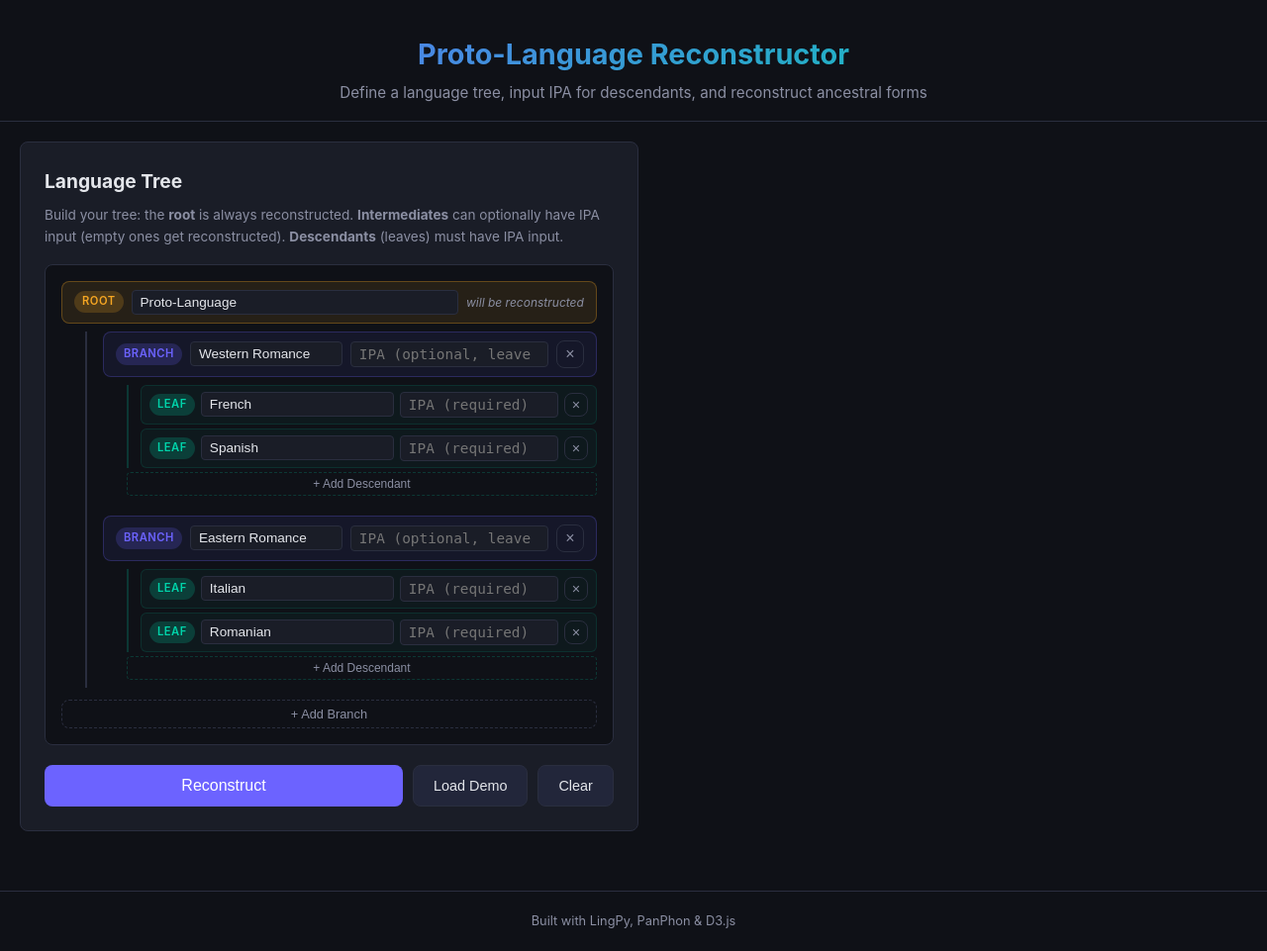
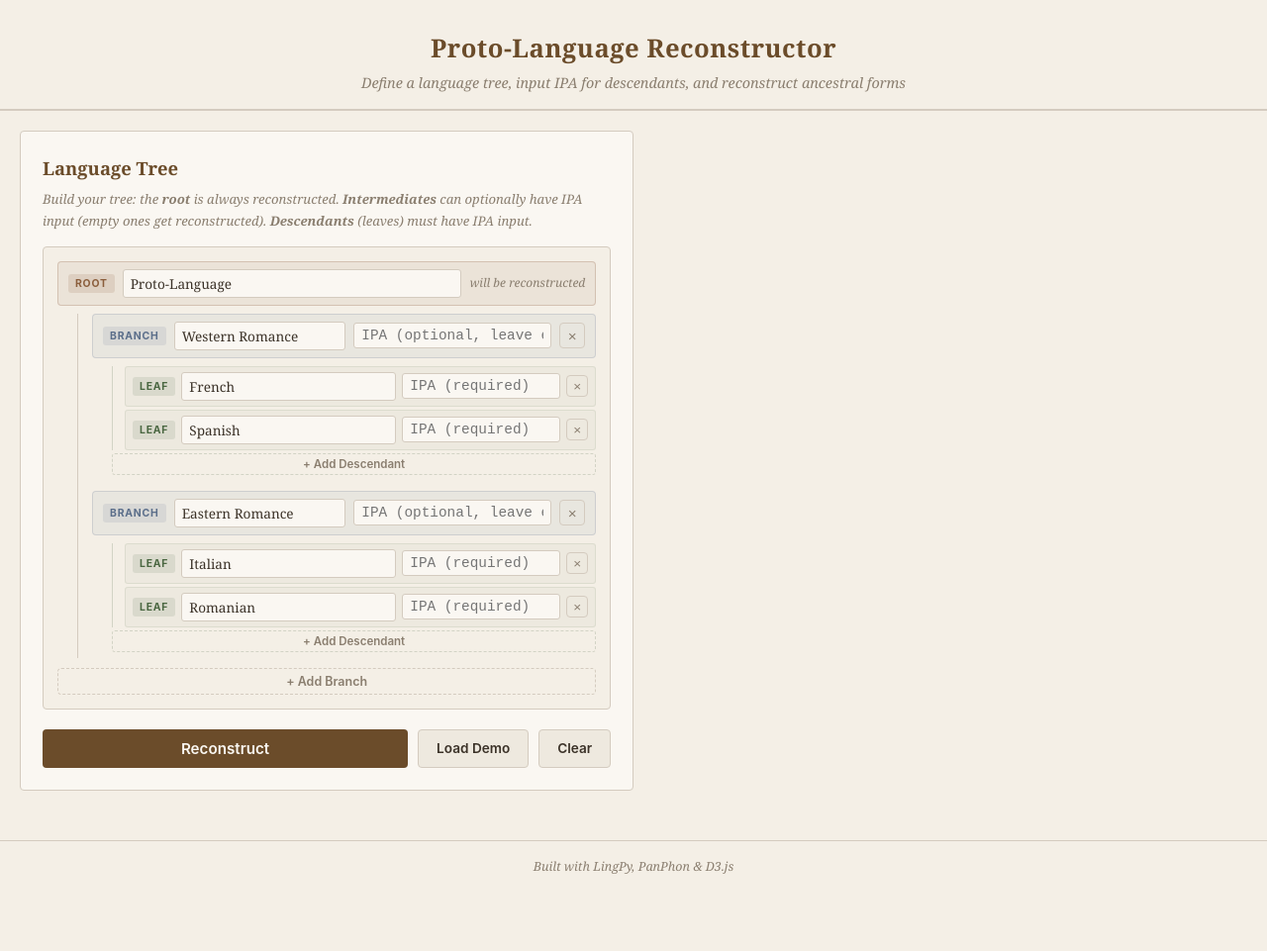
Before and after one commit to LabGuy94/IPABrew, a Flask app: page / in a window 1280 px wide. Shown: the whole page at 99% size. After the commit the page ends 883 px from the top, so only its background shows below. Run offline with Flask 3, Linux system fonts and the light colour scheme.

Commit message:
Restyle to rustic academic aesthetic with warm parchment tones
- Swap dark neon theme for warm parchment/cream background
- Use Georgia serif for headings, Courier for IPA
- Earthy palette: brown root, slate blue intermediates, forest green leaves
- Muted borders, no glowing effects or gradients on text
- Warm-toned similarity matrix heatmap

```diff
--- a/backend/app/static/css/style.css
+++ b/backend/app/static/css/style.css
@@ -1,18 +1,22 @@
 :root {
-    --bg: #0f1117;
-    --surface: #1a1d27;
-    --surface-hover: #22263a;
-    --border: #2a2e3f;
-    --text: #e4e6eb;
-    --text-muted: #8b8fa3;
-    --primary: #6c63ff;
-    --primary-hover: #5a52d5;
-    --accent: #00d4aa;
-    --accent-dim: rgba(0, 212, 170, 0.15);
-    --warning: #f5a623;
-    --error: #ff4757;
-    --radius: 8px;
-    --font-mono: 'JetBrains Mono', 'Fira Code', 'Cascadia Code', monospace;
+    --bg: #f4efe6;
+    --surface: #faf7f2;
+    --surface-hover: #eee9df;
+    --border: #d4cbbf;
+    --border-light: #e2dbd0;
+    --text: #3b3228;
+    --text-muted: #8a7e6f;
+    --primary: #6b4c2a;
+    --primary-hover: #573d20;
+    --accent: #4a6741;
+    --accent-dim: rgba(74, 103, 65, 0.1);
+    --root-color: #8b5e3c;
+    --inter-color: #5b6e8a;
+    --leaf-color: #4a6741;
+    --error: #9e3030;
+    --radius: 4px;
+    --font-mono: 'Courier New', 'Courier', monospace;
+    --font-serif: 'Georgia', 'Palatino Linotype', 'Times New Roman', serif;
 }
 
 * {
@@ -22,36 +26,36 @@
 }
 
 body {
-    font-family: 'Inter', -apple-system, BlinkMacSystemFont, 'Segoe UI', sans-serif;
+    font-family: var(--font-serif);
     background: var(--bg);
     color: var(--text);
-    line-height: 1.6;
+    line-height: 1.65;
     min-height: 100vh;
 }
 
 header {
     text-align: center;
-    padding: 32px 20px 16px;
-    border-bottom: 1px solid var(--border);
+    padding: 28px 20px 14px;
+    border-bottom: 2px solid var(--border);
 }
 
 header h1 {
-    font-size: 1.8rem;
+    font-size: 1.6rem;
     font-weight: 700;
-    background: linear-gradient(135deg, var(--primary), var(--accent));
-    -webkit-background-clip: text;
-    -webkit-text-fill-color: transparent;
-    background-clip: text;
+    color: var(--primary);
+    font-family: var(--font-serif);
+    letter-spacing: 0.5px;
 }
 
 .subtitle {
     color: var(--text-muted);
-    font-size: 0.95rem;
-    margin-top: 4px;
+    font-size: 0.9rem;
+    margin-top: 2px;
+    font-style: italic;
 }
 
 main {
-    max-width: 1400px;
+    max-width: 1300px;
     margin: 0 auto;
     padding: 20px;
 }
@@ -73,18 +77,22 @@ main {
     background: var(--surface);
     border: 1px solid var(--border);
     border-radius: var(--radius);
-    padding: 24px;
+    padding: 22px;
 }
 
 .panel h2 {
-    font-size: 1.2rem;
-    margin-bottom: 8px;
+    font-size: 1.15rem;
+    margin-bottom: 6px;
+    font-family: var(--font-serif);
+    color: var(--primary);
+    font-weight: 700;
 }
 
 .help-text {
     color: var(--text-muted);
-    font-size: 0.85rem;
-    margin-bottom: 16px;
+    font-size: 0.82rem;
+    margin-bottom: 14px;
+    font-style: italic;
 }
 
 /* ─── Tree Editor ─── */
@@ -97,7 +105,7 @@ main {
     background: var(--bg);
     border: 1px solid var(--border);
     border-radius: var(--radius);
-    padding: 16px;
+    padding: 14px;
 }
 
 .te-root {
@@ -108,57 +116,59 @@ main {
     display: flex;
     align-items: center;
     gap: 8px;
-    padding: 8px 12px;
+    padding: 7px 10px;
     border-radius: var(--radius);
     margin-bottom: 8px;
     flex-wrap: wrap;
 }
 
 .root-header {
-    background: rgba(245, 166, 35, 0.1);
-    border: 1px solid rgba(245, 166, 35, 0.3);
+    background: rgba(139, 94, 60, 0.08);
+    border: 1px solid rgba(139, 94, 60, 0.25);
 }
 
 .intermediate-header {
-    background: rgba(108, 99, 255, 0.08);
-    border: 1px solid rgba(108, 99, 255, 0.25);
+    background: rgba(91, 110, 138, 0.07);
+    border: 1px solid rgba(91, 110, 138, 0.2);
 }
 
 .te-badge {
     display: inline-block;
-    padding: 2px 8px;
-    border-radius: 12px;
-    font-size: 0.7rem;
-    font-weight: 600;
+    padding: 1px 7px;
+    border-radius: 3px;
+    font-size: 0.65rem;
+    font-weight: 700;
     text-transform: uppercase;
-    letter-spacing: 0.5px;
+    letter-spacing: 0.8px;
     flex-shrink: 0;
+    font-family: -apple-system, sans-serif;
 }
 
 .root-badge {
-    background: rgba(245, 166, 35, 0.2);
-    color: var(--warning);
+    background: rgba(139, 94, 60, 0.15);
+    color: var(--root-color);
 }
 
 .inter-badge {
-    background: rgba(108, 99, 255, 0.2);
-    color: var(--primary);
+    background: rgba(91, 110, 138, 0.12);
+    color: var(--inter-color);
 }
 
 .desc-badge {
-    background: rgba(0, 212, 170, 0.2);
-    color: var(--accent);
+    background: rgba(74, 103, 65, 0.12);
+    color: var(--leaf-color);
 }
 
 .te-label-input {
     flex: 1;
     min-width: 100px;
-    padding: 4px 8px;
+    padding: 4px 7px;
     background: var(--surface);
     border: 1px solid var(--border);
-    border-radius: 4px;
+    border-radius: 3px;
     color: var(--text);
     font-size: 0.85rem;
+    font-family: var(--font-serif);
 }
 
 .te-label-input:focus {
@@ -168,10 +178,10 @@ main {
 
 .te-ipa-input {
     width: 200px;
-    padding: 4px 8px;
+    padding: 4px 7px;
     background: var(--surface);
     border: 1px solid var(--border);
-    border-radius: 4px;
+    border-radius: 3px;
     color: var(--text);
     font-size: 0.9rem;
     font-family: var(--font-mono);
@@ -190,19 +200,19 @@ main {
 }
 
 .te-children {
-    margin-left: 24px;
-    border-left: 2px solid var(--border);
-    padding-left: 16px;
+    margin-left: 20px;
+    border-left: 1px solid var(--border);
+    padding-left: 14px;
 }
 
 .te-intermediate {
-    margin-bottom: 12px;
-    padding-bottom: 8px;
+    margin-bottom: 10px;
+    padding-bottom: 6px;
 }
 
 .te-descendants {
-    margin-left: 24px;
-    border-left: 2px solid rgba(0, 212, 170, 0.2);
+    margin-left: 20px;
+    border-left: 1px solid rgba(74, 103, 65, 0.2);
     padding-left: 12px;
 }
 
@@ -210,11 +220,11 @@ main {
     display: flex;
     align-items: center;
     gap: 6px;
-    padding: 6px 8px;
-    margin-bottom: 4px;
-    background: rgba(0, 212, 170, 0.04);
-    border: 1px solid rgba(0, 212, 170, 0.12);
-    border-radius: 6px;
+    padding: 5px 7px;
+    margin-bottom: 3px;
+    background: rgba(74, 103, 65, 0.04);
+    border: 1px solid rgba(74, 103, 65, 0.1);
+    border-radius: 3px;
 }
 
 .te-descendant .te-label-input {
@@ -227,9 +237,9 @@ main {
 }
 
 .te-descendant .btn-remove {
-    width: 24px;
-    height: 24px;
-    font-size: 0.9rem;
+    width: 22px;
+    height: 22px;
+    font-size: 0.85rem;
 }
 
 /* ─── Buttons ─── */
@@ -241,18 +251,19 @@ main {
 }
 
 .btn {
-    padding: 10px 20px;
+    padding: 8px 18px;
     border: none;
     border-radius: var(--radius);
     cursor: pointer;
-    font-size: 0.9rem;
-    font-weight: 500;
-    transition: all 0.2s;
+    font-size: 0.85rem;
+    font-weight: 600;
+    font-family: -apple-system, sans-serif;
+    transition: all 0.15s;
 }
 
 .btn-primary {
     background: var(--primary);
-    color: white;
+    color: #faf7f2;
 }
 
 .btn-primary:hover {
@@ -271,68 +282,67 @@ main {
 }
 
 .btn-secondary:hover {
-    background: var(--border);
+    background: var(--border-light);
 }
 
 .btn-reconstruct-main {
     flex: 1;
-    font-size: 1rem;
-    padding: 12px 24px;
+    font-size: 0.95rem;
+    padding: 10px 22px;
 }
 
 .btn-add-branch {
     display: block;
     width: 100%;
     margin-top: 8px;
-    padding: 6px 12px;
+    padding: 5px 10px;
     background: transparent;
     border: 1px dashed var(--border);
     color: var(--text-muted);
-    font-size: 0.8rem;
+    font-size: 0.78rem;
     cursor: pointer;
     border-radius: var(--radius);
-    transition: all 0.2s;
+    transition: all 0.15s;
 }
 
 .btn-add-branch:hover {
     border-color: var(--primary);
     color: var(--primary);
-    background: rgba(108, 99, 255, 0.05);
 }
 
 .btn-add-desc {
     display: block;
-    width: calc(100% - 24px);
-    margin-left: 24px;
-    margin-top: 4px;
-    padding: 4px 8px;
+    width: calc(100% - 20px);
+    margin-left: 20px;
+    margin-top: 3px;
+    padding: 3px 7px;
     background: transparent;
-    border: 1px dashed rgba(0, 212, 170, 0.2);
+    border: 1px dashed rgba(74, 103, 65, 0.2);
     color: var(--text-muted);
-    font-size: 0.75rem;
+    font-size: 0.72rem;
     cursor: pointer;
-    border-radius: 4px;
-    transition: all 0.2s;
+    border-radius: 3px;
+    transition: all 0.15s;
 }
 
 .btn-add-desc:hover {
-    border-color: var(--accent);
-    color: var(--accent);
+    border-color: var(--leaf-color);
+    color: var(--leaf-color);
 }
 
 .btn-remove {
     background: none;
     border: 1px solid var(--border);
     color: var(--text-muted);
-    width: 28px;
-    height: 28px;
+    width: 26px;
+    height: 26px;
     border-radius: var(--radius);
     cursor: pointer;
-    font-size: 1rem;
+    font-size: 0.95rem;
     display: flex;
     align-items: center;
     justify-content: center;
-    transition: all 0.2s;
+    transition: all 0.15s;
     flex-shrink: 0;
 }
 
@@ -552,19 +570,20 @@ main {
 }
 
 .error-message {
-    background: rgba(255, 71, 87, 0.1);
-    border: 1px solid rgba(255, 71, 87, 0.3);
+    background: rgba(158, 48, 48, 0.06);
+    border: 1px solid rgba(158, 48, 48, 0.2);
     color: var(--error);
-    padding: 12px 16px;
+    padding: 10px 14px;
     border-radius: var(--radius);
-    font-size: 0.9rem;
+    font-size: 0.85rem;
 }
 
 footer {
     text-align: center;
-    padding: 20px;
+    padding: 16px;
     color: var(--text-muted);
-    font-size: 0.8rem;
+    font-size: 0.78rem;
+    font-style: italic;
     border-top: 1px solid var(--border);
-    margin-top: 40px;
+    margin-top: 30px;
 }
--- a/backend/app/static/js/app.js
+++ b/backend/app/static/js/app.js
@@ -315,12 +315,12 @@ function displaySimilarityMatrix(matrix) {
 }
 
 function simColor(value, isDiagonal) {
-    if (isDiagonal) return 'rgba(108, 99, 255, 0.15)';
-    // Green for high similarity, red for low
-    const r = Math.round(255 * (1 - value));
-    const g = Math.round(200 * value);
-    const b = Math.round(100 * value);
-    return `rgba(${r}, ${g}, ${b}, 0.25)`;
+    if (isDiagonal) return 'rgba(107, 76, 42, 0.08)';
+    // Warm brown for low similarity, muted green for high
+    const r = Math.round(160 - 86 * value);
+    const g = Math.round(80 + 43 * value);
+    const b = Math.round(48 + 17 * value);
+    return `rgba(${r}, ${g}, ${b}, ${0.1 + value * 0.15})`;
 }
 
 // ─── Relative Ages Table ───
```
Also changed, not shown: other parts of backend/app/static/css/style.css (+61 -53 lines).
